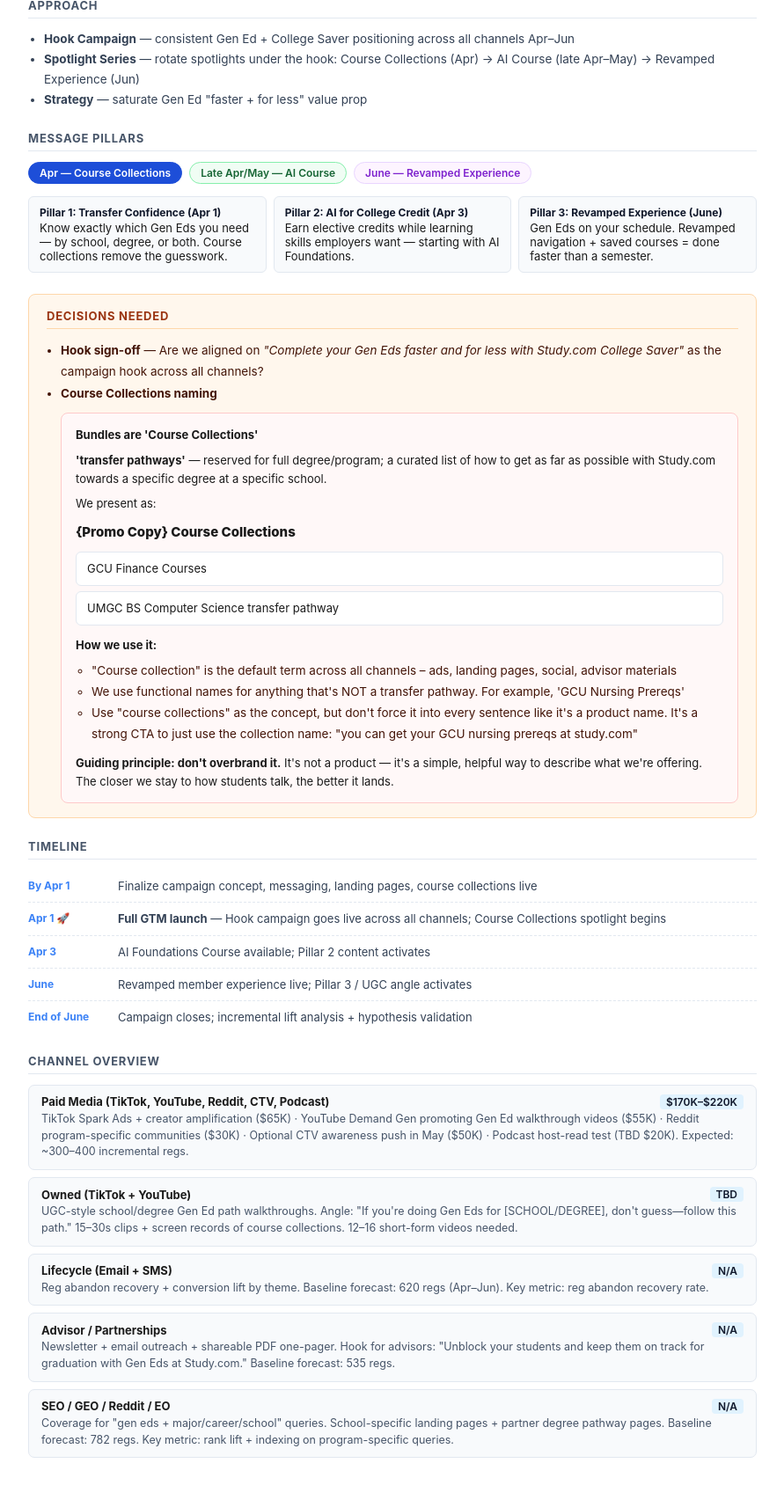
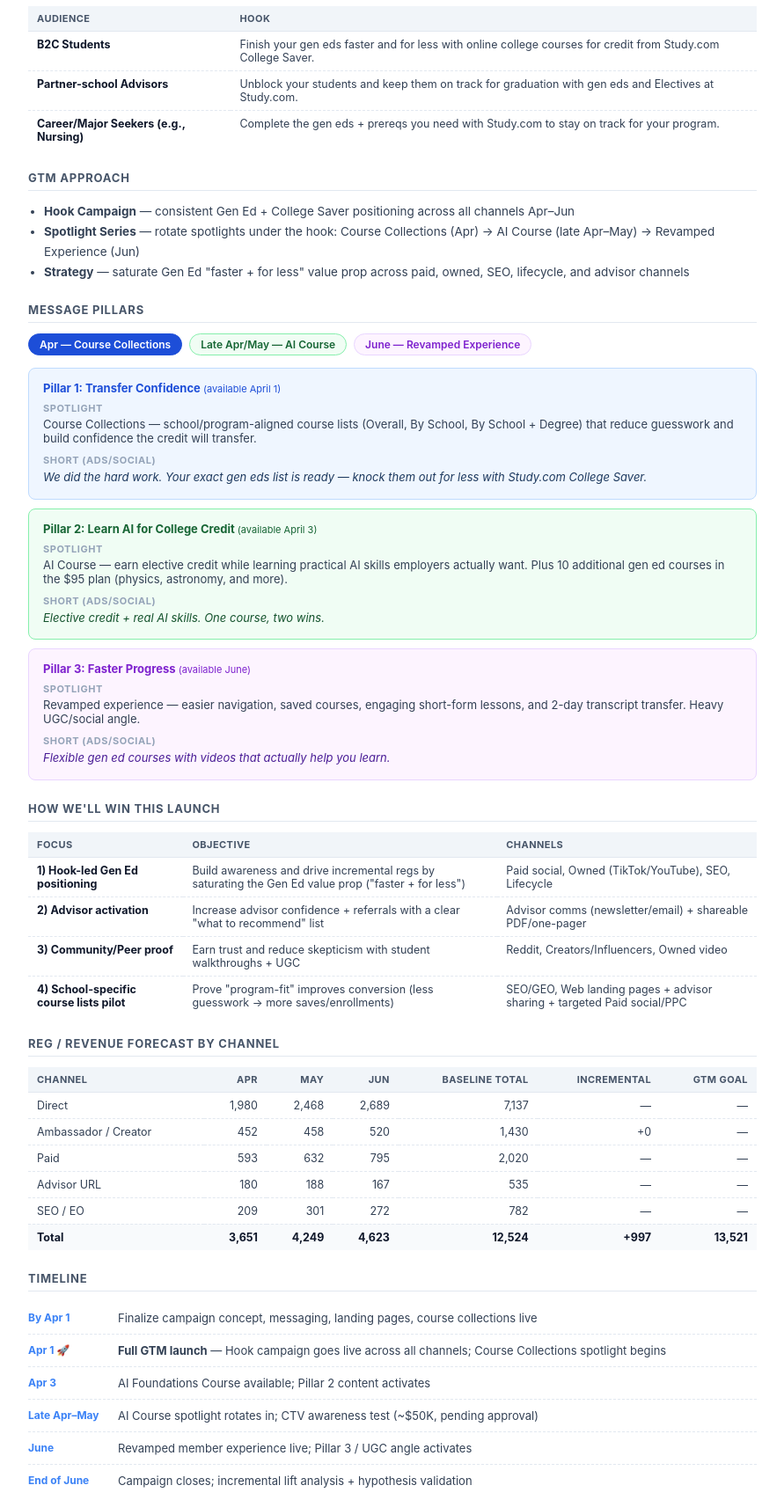
Before and after one commit to asuresh71/gtm-onepager, a plain HTML site: page index.html in a window 1280 px wide. Shown: the part 763-2468 px from the top of the page at 88% size, without its empty margins (194-1085 px from the left). Drawn offline with Linux system fonts and the light colour scheme.

Commit message:
Update index.html

```diff
--- a/index.html
+++ b/index.html
@@ -37,21 +37,40 @@
   .ch-name { font-weight: 700; font-size: 13px; }
   .ch-budget { font-size: 12px; color: #0f172a; background: #e0f2fe; border-radius: 4px; padding: 1px 7px; font-weight: 600; }
   .ch-desc { font-size: 12.5px; color: #475569; line-height: 1.5; }
-  .decisions { background: #fff7ed; border: 1.5px solid #fed7aa; border-radius: 8px; padding: 16px 20px; margin-bottom: 24px; }
-  .decisions ul { padding-left: 16px; font-size: 13.5px; line-height: 1.8; color: #431407; }
   .positioning { background: #f0f9ff; border: 1.5px solid #bae6fd; border-radius: 8px; padding: 14px 18px; margin-bottom: 24px; }
   .pos-row { display: flex; gap: 10px; margin-bottom: 6px; font-size: 13px; }
   .pos-row:last-child { margin-bottom: 0; }
   .pos-label { min-width: 120px; font-weight: 700; color: #0369a1; font-size: 12px; }
   .pos-text { color: #0c4a6e; }
   hr.divider { border: none; border-top: 1px solid #e2e8f0; margin: 24px 0; }
+  /* Pillar cards */
+  .pillar-card { background: #eff6ff; border: 1.5px solid #bfdbfe; border-radius: 8px; padding: 14px 16px; margin-bottom: 10px; }
+  .pillar-card.may { background: #f0fdf4; border-color: #86efac; }
+  .pillar-card.jun { background: #fdf4ff; border-color: #e9d5ff; }
+  .pillar-card h3 { font-size: 13px; font-weight: 700; color: #1d4ed8; margin-bottom: 8px; }
+  .pillar-card.may h3 { color: #166534; }
+  .pillar-card.jun h3 { color: #7e22ce; }
+  .pillar-card .msg-label { font-size: 11px; font-weight: 700; text-transform: uppercase; letter-spacing: .05em; color: #94a3b8; margin-bottom: 3px; }
+  .pillar-card .spotlight { font-size: 13px; color: #334155; margin-bottom: 10px; }
+  .pillar-card .short { font-size: 13px; font-style: italic; color: #1e3a5f; line-height: 1.5; }
+  .pillar-card.may .short { color: #14532d; }
+  .pillar-card.jun .short { color: #4a1d96; }
+  /* Tables */
+  table { width: 100%; border-collapse: collapse; font-size: 12.5px; margin-bottom: 0; }
+  th { background: #f1f5f9; color: #475569; font-weight: 700; text-align: left; padding: 7px 10px; border-bottom: 1px solid #e2e8f0; font-size: 11px; text-transform: uppercase; letter-spacing: .04em; }
+  td { padding: 7px 10px; border-bottom: 1px dashed #e2e8f0; vertical-align: top; color: #334155; }
+  tr:last-child td { border-bottom: none; }
+  td strong { color: #0f172a; }
+  .forecast-table td:not(:first-child) { text-align: right; }
+  .forecast-table th:not(:first-child) { text-align: right; }
+  .forecast-table tr:last-child td { font-weight: 700; color: #0f172a; background: #f8fafc; }
 </style>
 </head>
 <body>
 <div class="page">
 
-  <div class="badge">90% Complete</div>
-  <h1>Gen Eds April Release GTM</h1>
+  <div class="badge">100% Complete</div>
+  <h1>🎓 Gen Eds April Release GTM</h1>
   <div class="meta">Q2 2026 · Emily &amp; Akshya · March 2026</div>
 
   <div class="launch-bar">
@@ -59,48 +78,60 @@
   </div>
 
   <div class="goal-box">
-    Drive <strong>+997 incremental College Saver registrations in Q2</strong> through a hook + spotlight campaign anchored on <em>"Complete your Gen Eds faster and for less with Study.com College Saver."</em> Target: ~75% YoY growth (vs. 62% baseline).
+    Drive <strong>+997 incremental College Saver registrations in Q2</strong> through a hook + spotlight campaign anchored on <em>"Complete your gen eds faster and for less with online college courses for credit from Study.com College Saver."</em> Target: ~75% YoY growth (vs. 62% baseline). Also functions as a growth accelerant to <strong>outperform Q2 targets and ease Q3/Q4 pressure</strong>.
   </div>
 
   <div class="metrics">
     <div class="metric"><div class="val">+997</div><div class="lbl">Incremental Reg Target</div></div>
     <div class="metric"><div class="val">13,521</div><div class="lbl">Q2 Reg Goal (Total)</div></div>
-    <div class="metric"><div class="val">$170K</div><div class="lbl">Mid Funnel Budget</div></div>
+    <div class="metric"><div class="val">$170K</div><div class="lbl">Demand Gen Budget</div></div>
     <div class="metric"><div class="val">75%</div><div class="lbl">YoY Growth Target</div></div>
   </div>
 
   <div class="positioning">
-    <div class="pos-row"><div class="pos-label">Positioning:</div><div class="pos-text">Study.com College Saver is the <strong>simplest, fastest, most affordable</strong> way to complete Gen Eds.</div></div>
-    <div class="pos-row"><div class="pos-label">Hook:</div><div class="pos-text"><strong>Complete your Gen Eds faster and for less with Study.com College Saver.</strong></div></div>
+    <div class="pos-row"><div class="pos-label">Positioning:</div><div class="pos-text">Study.com College Saver is the <strong>simplest, fastest, most affordable</strong> way to complete gen eds.</div></div>
+    <div class="pos-row"><div class="pos-label">Hook:</div><div class="pos-text"><strong>Complete your gen eds faster and for less with online college courses for credit from Study.com College Saver.</strong></div></div>
     <div class="pos-row" style="flex-direction:column;gap:4px;">
       <div class="pos-label"></div>
       <ul style="padding-left:18px;margin:0;color:#0c4a6e;font-size:13px;line-height:1.8;">
         <li><strong>Get:</strong> Enrolled and soon to enroll online college students</li>
-        <li><strong>To:</strong> Subscribe to College Saver</li>
-        <li><strong>By:</strong> Promoting it as the fastest, most affordable way to get their Gen Eds done</li>
+        <li><strong>To:</strong> Subscribe to Study.com College Saver</li>
+        <li><strong>By:</strong> Promoting it as the fastest, most affordable way to get their gen eds done</li>
       </ul>
     </div>
   </div>
 
-  <!-- Target Audiences ABOVE Approach -->
+  <!-- Target Audiences -->
   <div class="section">
     <h2>Target Audiences</h2>
     <div style="display:grid;grid-template-columns:1fr 1fr 1fr;gap:8px;">
-      <div class="aud-card"><strong>B2C Students</strong>Enrolled &amp; soon-to-enroll online college students who need Gen Eds</div>
-      <div class="aud-card"><strong>Partner Advisors</strong>University advisors guiding students toward Gen Ed completion &amp; transfer credits</div>
+      <div class="aud-card"><strong>B2C Students</strong>Enrolled &amp; soon-to-enroll online college students who need gen eds</div>
+      <div class="aud-card"><strong>Partner-school Advisors</strong>University advisors guiding students toward gen ed completion &amp; graduation</div>
       <div class="aud-card"><strong>Career/Major Seekers</strong>Nursing, WGU, GCU &amp; program-specific pre-req students</div>
+    </div>
+    <div style="margin-top:10px;">
+      <table>
+        <thead><tr><th>Audience</th><th>Hook</th></tr></thead>
+        <tbody>
+          <tr><td><strong>B2C Students</strong></td><td>Finish your gen eds faster and for less with online college courses for credit from Study.com College Saver.</td></tr>
+          <tr><td><strong>Partner-school Advisors</strong></td><td>Unblock your students and keep them on track for graduation with gen eds and Electives at Study.com.</td></tr>
+          <tr><td><strong>Career/Major Seekers (e.g., Nursing)</strong></td><td>Complete the gen eds + prereqs you need with Study.com to stay on track for your program.</td></tr>
+        </tbody>
+      </table>
     </div>
   </div>
 
+  <!-- Approach -->
   <div class="section">
-    <h2>Approach</h2>
+    <h2>GTM Approach</h2>
     <ul>
       <li><strong>Hook Campaign</strong> — consistent Gen Ed + College Saver positioning across all channels Apr–Jun</li>
       <li><strong>Spotlight Series</strong> — rotate spotlights under the hook: Course Collections (Apr) → AI Course (late Apr–May) → Revamped Experience (Jun)</li>
-      <li><strong>Strategy</strong> — saturate Gen Ed "faster + for less" value prop</li>
+      <li><strong>Strategy</strong> — saturate Gen Ed "faster + for less" value prop across paid, owned, SEO, lifecycle, and advisor channels</li>
     </ul>
   </div>
 
+  <!-- Message Pillars -->
   <div class="section">
     <h2>Message Pillars</h2>
     <div style="display:flex;gap:8px;flex-wrap:wrap;margin-bottom:14px;">
@@ -108,72 +139,115 @@
       <div class="pill may">Late Apr/May — AI Course</div>
       <div class="pill jun">June — Revamped Experience</div>
     </div>
-    <div style="display:grid;grid-template-columns:1fr 1fr 1fr;gap:8px;margin-top:14px;">
-      <div class="aud-card"><strong>Pillar 1: Transfer Confidence (Apr 1)</strong>Know exactly which Gen Eds you need — by school, degree, or both. Course collections remove the guesswork.</div>
-      <div class="aud-card"><strong>Pillar 2: AI for College Credit (Apr 3)</strong>Earn elective credits while learning skills employers want — starting with AI Foundations.</div>
-      <div class="aud-card"><strong>Pillar 3: Revamped Experience (June)</strong>Gen Eds on your schedule. Revamped navigation + saved courses = done faster than a semester.</div>
+
+    <div class="pillar-card">
+      <h3>Pillar 1: Transfer Confidence <span style="font-weight:400;font-size:11px;">(available April 1)</span></h3>
+      <div class="msg-label">Spotlight</div>
+      <div class="spotlight">Course Collections — school/program-aligned course lists (Overall, By School, By School + Degree) that reduce guesswork and build confidence the credit will transfer.</div>
+      <div class="msg-label">Short (ads/social)</div>
+      <div class="short">We did the hard work. Your exact gen eds list is ready — knock them out for less with Study.com College Saver.</div>
+    </div>
+
+    <div class="pillar-card may">
+      <h3>Pillar 2: Learn AI for College Credit <span style="font-weight:400;font-size:11px;">(available April 3)</span></h3>
+      <div class="msg-label">Spotlight</div>
+      <div class="spotlight">AI Course — earn elective credit while learning practical AI skills employers actually want. Plus 10 additional gen ed courses in the $95 plan (physics, astronomy, and more).</div>
+      <div class="msg-label">Short (ads/social)</div>
+      <div class="short">Elective credit + real AI skills. One course, two wins.</div>
+    </div>
+
+    <div class="pillar-card jun">
+      <h3>Pillar 3: Faster Progress <span style="font-weight:400;font-size:11px;">(available June)</span></h3>
+      <div class="msg-label">Spotlight</div>
+      <div class="spotlight">Revamped experience — easier navigation, saved courses, engaging short-form lessons, and 2-day transcript transfer. Heavy UGC/social angle.</div>
+      <div class="msg-label">Short (ads/social)</div>
+      <div class="short">Flexible gen ed courses with videos that actually help you learn.</div>
     </div>
   </div>
 
-  <div class="decisions">
-    <h2 style="border-color:#fed7aa; color:#9a3412;">Decisions Needed</h2>
-    <ul>
-      <li><strong>Hook sign-off</strong> — Are we aligned on <em>"Complete your Gen Eds faster and for less with Study.com College Saver"</em> as the campaign hook across all channels?</li>
-      <li><strong>Course Collections naming</strong>
-        <div style="background:#fff8f8;border:1px solid #fecaca;border-radius:8px;padding:14px 16px;margin-top:10px;font-size:13px;color:#1a1a1a;line-height:1.6;">
-          <div style="margin-bottom:8px;"><strong>Bundles are 'Course Collections'</strong></div>
-          <div style="margin-bottom:8px;"><strong>'transfer pathways'</strong> — reserved for full degree/program; a curated list of how to get as far as possible with Study.com towards a specific degree at a specific school.</div>
-          <div style="margin-bottom:10px;">We present as:</div>
-          <div style="font-size:15px;font-weight:800;margin-bottom:10px;">{Promo Copy} Course Collections</div>
-          <div style="background:#fff;border:1px solid #e2e8f0;border-radius:6px;padding:8px 12px;margin-bottom:6px;">GCU Finance Courses</div>
-          <div style="background:#fff;border:1px solid #e2e8f0;border-radius:6px;padding:8px 12px;margin-bottom:12px;">UMGC BS Computer Science transfer pathway</div>
-          <div style="margin-bottom:6px;"><strong>How we use it:</strong></div>
-          <ul style="padding-left:18px;margin-bottom:10px;">
-            <li>"Course collection" is the default term across all channels – ads, landing pages, social, advisor materials</li>
-            <li>We use functional names for anything that's NOT a transfer pathway. For example, 'GCU Nursing Prereqs'</li>
-            <li>Use "course collections" as the concept, but don't force it into every sentence like it's a product name. It's a strong CTA to just use the collection name: "you can get your GCU nursing prereqs at study.com"</li>
-          </ul>
-          <div><strong>Guiding principle: don't overbrand it.</strong> It's not a product — it's a simple, helpful way to describe what we're offering. The closer we stay to how students talk, the better it lands.</div>
-        </div>
-      </li>
-    </ul>
+  <!-- How We'll Win -->
+  <div class="section">
+    <h2>How We'll Win This Launch</h2>
+    <table>
+      <thead><tr><th>Focus</th><th>Objective</th><th>Channels</th></tr></thead>
+      <tbody>
+        <tr><td><strong>1) Hook-led Gen Ed positioning</strong></td><td>Build awareness and drive incremental regs by saturating the Gen Ed value prop ("faster + for less")</td><td>Paid social, Owned (TikTok/YouTube), SEO, Lifecycle</td></tr>
+        <tr><td><strong>2) Advisor activation</strong></td><td>Increase advisor confidence + referrals with a clear "what to recommend" list</td><td>Advisor comms (newsletter/email) + shareable PDF/one-pager</td></tr>
+        <tr><td><strong>3) Community/Peer proof</strong></td><td>Earn trust and reduce skepticism with student walkthroughs + UGC</td><td>Reddit, Creators/Influencers, Owned video</td></tr>
+        <tr><td><strong>4) School-specific course lists pilot</strong></td><td>Prove "program-fit" improves conversion (less guesswork → more saves/enrollments)</td><td>SEO/GEO, Web landing pages + advisor sharing + targeted Paid social/PPC</td></tr>
+      </tbody>
+    </table>
   </div>
 
+  <!-- Reg Forecast -->
+  <div class="section">
+    <h2>Reg / Revenue Forecast by Channel</h2>
+    <table class="forecast-table">
+      <thead>
+        <tr><th>Channel</th><th>Apr</th><th>May</th><th>Jun</th><th>Baseline Total</th><th>Incremental</th><th>GTM Goal</th></tr>
+      </thead>
+      <tbody>
+        <tr><td>Direct</td><td>1,980</td><td>2,468</td><td>2,689</td><td>7,137</td><td>—</td><td>—</td></tr>
+        <tr><td>Ambassador / Creator</td><td>452</td><td>458</td><td>520</td><td>1,430</td><td>+0</td><td>—</td></tr>
+        <tr><td>Paid</td><td>593</td><td>632</td><td>795</td><td>2,020</td><td>—</td><td>—</td></tr>
+        <tr><td>Advisor URL</td><td>180</td><td>188</td><td>167</td><td>535</td><td>—</td><td>—</td></tr>
+        <tr><td>SEO / EO</td><td>209</td><td>301</td><td>272</td><td>782</td><td>—</td><td>—</td></tr>
+        <tr><td><strong>Total</strong></td><td><strong>3,651</strong></td><td><strong>4,249</strong></td><td><strong>4,623</strong></td><td><strong>12,524</strong></td><td><strong>+997</strong></td><td><strong>13,521</strong></td></tr>
+      </tbody>
+    </table>
+  </div>
+
+  <!-- Timeline -->
   <div class="section">
     <h2>Timeline</h2>
     <ul class="timeline">
       <li><div class="tl-date">By Apr 1</div><div>Finalize campaign concept, messaging, landing pages, course collections live</div></li>
       <li><div class="tl-date">Apr 1 🚀</div><div><strong>Full GTM launch</strong> — Hook campaign goes live across all channels; Course Collections spotlight begins</div></li>
       <li><div class="tl-date">Apr 3</div><div>AI Foundations Course available; Pillar 2 content activates</div></li>
+      <li><div class="tl-date">Late Apr–May</div><div>AI Course spotlight rotates in; CTV awareness test (~$50K, pending approval)</div></li>
       <li><div class="tl-date">June</div><div>Revamped member experience live; Pillar 3 / UGC angle activates</div></li>
       <li><div class="tl-date">End of June</div><div>Campaign closes; incremental lift analysis + hypothesis validation</div></li>
     </ul>
   </div>
 
+  <!-- Channel Overview -->
   <div class="section">
     <h2>Channel Overview</h2>
     <div class="channel-list">
       <div class="ch">
-        <div class="ch-header"><div class="ch-name">Paid Media (TikTok, YouTube, Reddit, CTV, Podcast)</div><div class="ch-budget">$170K–$220K</div></div>
-        <div class="ch-desc">TikTok Spark Ads + creator amplification ($65K) · YouTube Demand Gen promoting Gen Ed walkthrough videos ($55K) · Reddit program-specific communities ($30K) · Optional CTV awareness push in May ($50K) · Podcast host-read test (TBD $20K). Expected: ~300–400 incremental regs.</div>
+        <div class="ch-header"><div class="ch-name">Paid Media (TikTok, YouTube, Reddit, CTV, Podcast)</div><div class="ch-budget">$170K demand gen + $50K CTV test</div></div>
+        <div class="ch-desc">TikTok Spark Ads + Creator Marketplace ($65K) · YouTube Demand Gen — existing gen ed walkthrough videos ($55K) · Reddit program-specific subreddits r/WGU, r/prenursing, r/college ($30K) · CTV awareness test in May ($50K, pending) · Podcast host-read test ($20K). Expected: ~300–400 incremental regs.</div>
       </div>
       <div class="ch">
-        <div class="ch-header"><div class="ch-name">Owned (TikTok + YouTube)</div><div class="ch-budget">TBD</div></div>
-        <div class="ch-desc">UGC-style school/degree Gen Ed path walkthroughs. Angle: "If you're doing Gen Eds for [SCHOOL/DEGREE], don't guess—follow this path." 15–30s clips + screen records of course collections. 12–16 short-form videos needed.</div>
+        <div class="ch-header"><div class="ch-name">Owned Media (Ambassador / TikTok / YouTube)</div><div class="ch-budget">Existing budget</div></div>
+        <div class="ch-desc">UGC-style school/degree Gen Ed path walkthroughs. Angle: "If you're doing gen eds for [SCHOOL/DEGREE], don't guess—follow this path." Mix of long-form YouTube, Shorts, and TikTok Reels. 12–16 short-form videos needed. Premium partners: Jody, Josh, Clifford. Influencers across WGU, Nursing, Business angles.</div>
       </div>
       <div class="ch">
-        <div class="ch-header"><div class="ch-name">Lifecycle (Email + SMS)</div><div class="ch-budget">N/A</div></div>
-        <div class="ch-desc">Reg abandon recovery + conversion lift by theme. Baseline forecast: 620 regs (Apr–Jun). Key metric: reg abandon recovery rate.</div>
+        <div class="ch-header"><div class="ch-name">Advisor / Partnerships</div><div class="ch-budget">None</div></div>
+        <div class="ch-desc">Goal: 2,227 advisor-referred regs. Newsletter + email outreach + shareable PDF one-pager. Push course collections as primary advisor confidence tool. Hard push on WGU non-compete courses. Baseline forecast: 535 regs from advisor URL channel.</div>
       </div>
       <div class="ch">
-        <div class="ch-header"><div class="ch-name">Advisor / Partnerships</div><div class="ch-budget">N/A</div></div>
-        <div class="ch-desc">Newsletter + email outreach + shareable PDF one-pager. Hook for advisors: "Unblock your students and keep them on track for graduation with Gen Eds at Study.com." Baseline forecast: 535 regs.</div>
-      </div>
-      <div class="ch">
-        <div class="ch-header"><div class="ch-name">SEO / GEO / Reddit / EO</div><div class="ch-budget">N/A</div></div>
-        <div class="ch-desc">Coverage for "gen eds + major/career/school" queries. School-specific landing pages + partner degree pathway pages. Baseline forecast: 782 regs. Key metric: rank lift + indexing on program-specific queries.</div>
+        <div class="ch-header"><div class="ch-name">SEO / GEO / Reddit / EO</div><div class="ch-budget">TBD</div></div>
+        <div class="ch-desc">Coverage for "gen eds + major/career/school" queries. School-specific landing pages for 10 partner schools (WGU, GCU, UOPX, Liberty, UMGC, Thomas Edison, SNHU, Purdue Global, UMPI, UAGC) + partner degree pathway pages (UMGC 5 confirmed, Purdue Global masters prereqs). Baseline forecast: 782 regs.</div>
       </div>
     </div>
+  </div>
+
+  <!-- Ownership -->
+  <div class="section">
+    <h2>Ownership</h2>
+    <table>
+      <thead><tr><th>Area</th><th>Owner</th></tr></thead>
+      <tbody>
+        <tr><td>Campaign concept + Gen Ed messaging</td><td>Emily + Akshya</td></tr>
+        <tr><td>Paid media</td><td>Martin</td></tr>
+        <tr><td>Owned media (TikTok / YouTube)</td><td>Matt / Kathy</td></tr>
+        <tr><td>Advisor</td><td>Krista</td></tr>
+        <tr><td>SEO / GEO / Reddit</td><td>Saurabh</td></tr>
+        <tr><td>Growth product / web updates</td><td>Kyle</td></tr>
+        <tr><td>Tracking + reporting</td><td>Kyle + Akshya</td></tr>
+      </tbody>
+    </table>
   </div>
 
 </div>
```
